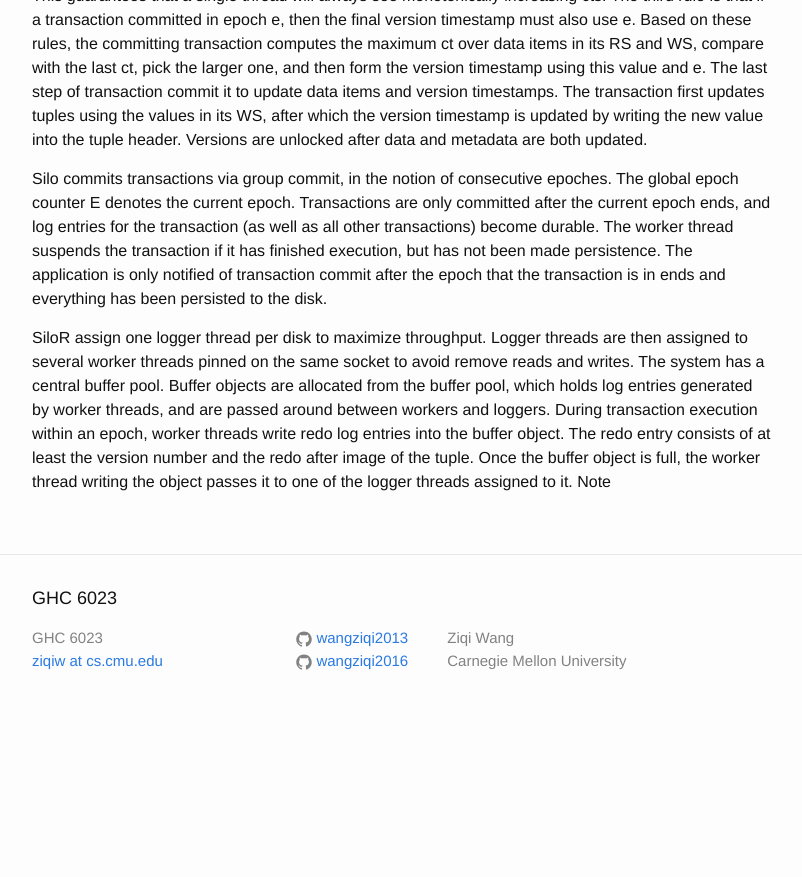
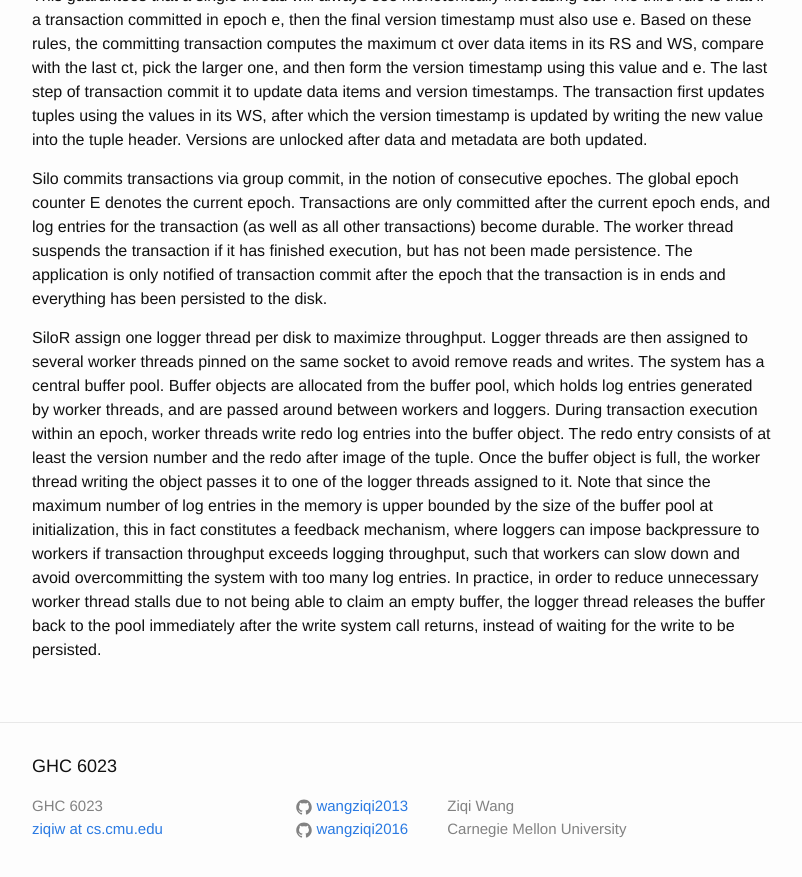
Before and after one commit to wangziqi2013/wangziqi2013.github.io, a Jekyll site: the page built from _posts/2019-03-11-silor.markdown, in a window 1280 px wide and 900 px high, scrolled down 1156 px. Shown: the top 877 px of the window, without its empty margins (238-1040 px from the left). Built offline with Jekyll 4.4.1, drawn with Linux system fonts in a browser that asks for light colours; before the commit the page ends 1888 px from its top, so only the background shows below that.

Commit message:
Finish buffer pool

```diff
--- a/_posts/2019-03-11-silor.markdown
+++ b/_posts/2019-03-11-silor.markdown
@@ -54,4 +54,9 @@ pinned on the same socket to avoid remove reads and writes. The system has a cen
 from the buffer pool, which holds log entries generated by worker threads, and are passed around between workers and loggers.
 During transaction execution within an epoch, worker threads write redo log entries into the buffer object. The redo entry
 consists of at least the version number and the redo after image of the tuple. Once the buffer object is full, the worker
-thread writing the object passes it to one of the logger threads assigned to it. Note
+thread writing the object passes it to one of the logger threads assigned to it. Note that since the maximum number of
+log entries in the memory is upper bounded by the size of the buffer pool at initialization, this in fact constitutes a
+feedback mechanism, where loggers can impose backpressure to workers if transaction throughput exceeds logging throughput,
+such that workers can slow down and avoid overcommitting the system with too many log entries. In practice, in order to
+reduce unnecessary worker thread stalls due to not being able to claim an empty buffer, the logger thread releases the buffer
+back to the pool immediately after the write system call returns, instead of waiting for the write to be persisted.
```
